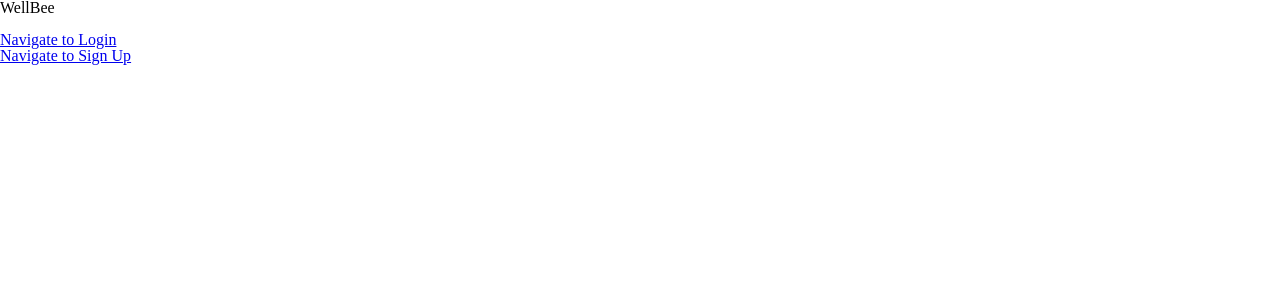
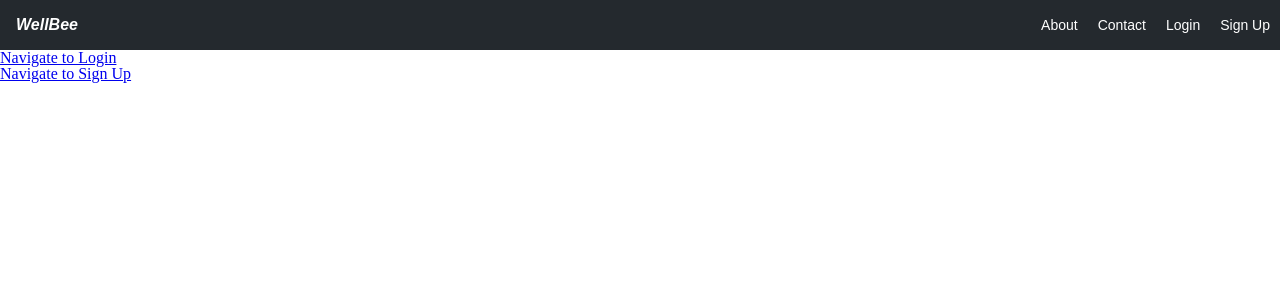
Before and after one commit to CaseyPYZ/WellBee-nyush-SE-f2019, a React (Create React App) app in the folder frontend/: page / in a window 1280 px wide. Shown: the top 300 px of the page. Built offline with nearby package versions, Linux system fonts and the light colour scheme.

Commit message:
added navbar

```diff
--- a/frontend/src/App.tsx
+++ b/frontend/src/App.tsx
@@ -1,24 +1,43 @@
 import * as React from "react";
-import { Switch, Route, HashRouter } from "react-router-dom";
+import { Switch, Route, BrowserRouter } from "react-router-dom";
 import 'reset-css';
 
 import HomePage from "./pages/home.page";
 import SignupPage from "./pages/signup.page";
 import LoginPage from "./pages/login.page";
+import NavbarComponent from "./components/navbar.component";
+import { Component } from "react";
 
-const App = () => {
-  return (
+const navigation = {
+  brand: {name: 'WellBee', to: '/'},
+  links: [
+    { name: 'About', to: '/about' },
+    { name: 'Contact', to: '/contact' },
+    { name: 'Login', to: '/login' },
+    { name: 'Sign Up', to: '/signup' }
+  ]
+}
+
+class App extends Component {
+  public render() {
+    const { brand, links } = navigation;
+
+    return (
     <>
+      <div className='App'>
+        <NavbarComponent brand={brand} links={links}/>
+      </div>
 
-      <HashRouter>
+      <BrowserRouter>
         <Switch>
           <Route exact={true} path="/signup" component={SignupPage} />
           <Route exact={true} path="/login" component={LoginPage} />
           <Route path="/" component={HomePage} />
         </Switch>
-      </HashRouter>
+      </BrowserRouter>
     </>
-  );
-};
+    )
+  }
+}
 
 export default App;
--- a/frontend/src/components/navbar.component.tsx
+++ b/frontend/src/components/navbar.component.tsx
@@ -1,12 +1,21 @@
-import React, { useState } from 'react';
+import * as React from 'react'
+import { Navbar, Brand, Ul, Li } from '../style/navbar.style';
 
-const NavbarComponent = () => {
+const NavbarComponent = (props: {
+    brand: { name: string; to: string },
+    links: Array<{ name: string, to: string }>
+  }) => {
+    const { brand, links } = props;
+    const NavLinks: any = () => links.map((link: { name: string, to: string }) => <Li key={link.name}><a href={link.to}>{link.name}</a></Li>);
 
     return (
-        <div>
-           <h2>Navbar</h2>
-        </div>
+      <Navbar>
+        <Brand href={brand.to}>{brand.name}</Brand>
+        <Ul>
+          <NavLinks />
+        </Ul>
+      </Navbar >
     )
-}
+  };
 
 export default NavbarComponent;
--- a/frontend/src/pages/home.page.tsx
+++ b/frontend/src/pages/home.page.tsx
@@ -3,9 +3,7 @@ import { Link } from "react-router-dom";
 
 const HomePage = () => (
     <div>
-        <h2>WellBee</h2>
 
-        <br />
         <Link to="/login">Navigate to Login</Link><br />
         <Link to="/signup">Navigate to Sign Up</Link><br />
 
--- a/frontend/src/pages/login.page.tsx
+++ b/frontend/src/pages/login.page.tsx
@@ -1,5 +1,5 @@
 import React, { useState } from 'react';
-import { AuthForm } from '../components/login.component';
+import { AuthForm } from '../style/login.style';
 
 const LoginPage = () => {
 
--- /dev/null
+++ b/frontend/src/style/navbar.style.ts
@@ -0,0 +1,59 @@
+import styled from 'styled-components';
+
+export const Theme = {
+    colors: {
+      bg: `#fff`,
+      dark: `#24292e`,
+      light: `#EEEEEE`,
+      red: `#ff5851`,
+    },
+    fonts: {
+      body: `IBM Plex Sans, sans-serif`,
+      heading: `IBM Plex Sans, sans-serif`,
+    }
+  }
+
+export const Navbar = styled.nav`
+    background: ${Theme.colors.dark};
+    font-family: ${Theme.fonts.heading};
+    color: ${Theme.colors.light};
+    display: flex;
+    align-items: center;
+    justify-content: space-between;
+    a { color: white; text-decoration: none; }`;
+
+export const Brand = styled.a`
+    font-weight: bold;
+    font-style: italic;
+    margin-left: 1rem;
+    padding-right: 1rem;`;
+
+export const Ul = styled.ul`
+    display: flex;
+    flex-wrap: nowrap;
+    overflow-x: auto;
+    -webkit-overflow-scrolling: touch;`;
+
+export const Li = styled.li`
+    flex: 0 0 auto;
+    -webkit-box-align: center;
+    -webkit-box-pack: center;
+    -webkit-tap-highlight-color: transparent;
+    align-items: center;
+    color: #999;
+    height: 100%;
+    justify-content: center;
+    text-decoration: none;
+    -webkit-box-align: center;
+    -webkit-box-pack: center;
+    -webkit-tap-highlight-color: transparent;
+    align-items: center;
+    color: #999;
+    display: flex;
+    font-size: 14px;
+    height: 50px;
+    justify-content: center;
+    line-height: 16px;
+    margin: 0 10px ;
+    text-decoration: none;
+    white-space: nowrap;`;
```
Also changed, not shown: frontend/src/style/login.style.ts (renamed from frontend/src/components/login.component.ts), 1 other file (tests, documents, lock files or other folders).
